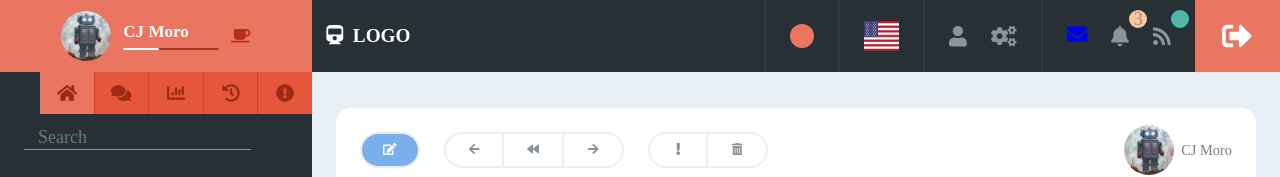
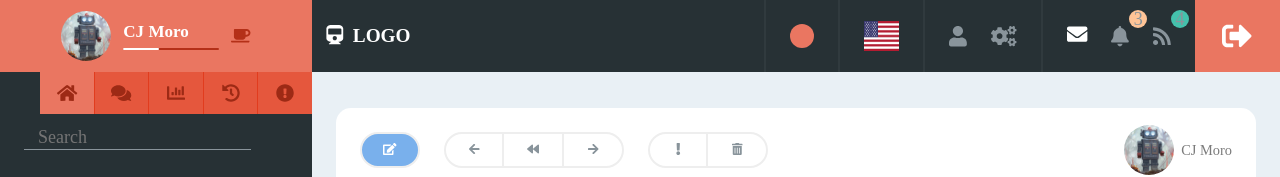
Before and after one commit to serCJm/react-admin-dashboard, a React (Create React App) app: page /mail in a window 1280 px wide. In both pictures the pointer is over the link 1088 px from the left and 36 px from the top of the page. Shown: the top 177 px of the page. Built offline with nearby package versions, Linux system fonts and the light colour scheme.

Commit message:
Update styling for the link

```diff
--- a/src/index.css
+++ b/src/index.css
@@ -217,6 +217,10 @@ p {
       font-size: 1.7rem;
       cursor: pointer;
       z-index: 20; }
+      .header-top-menu .header-controls-item a {
+        color: #89949b; }
+        .header-top-menu .header-controls-item a:hover {
+          color: #fff; }
     .header-top-menu .header-controls-icon:not(:last-child) {
       padding-right: 2rem; }
     .header-top-menu .header-controls-icon {
--- a/src/sass/modules/_header.sass
+++ b/src/sass/modules/_header.sass
@@ -47,6 +47,10 @@
             font-size: 1.7rem
             cursor: pointer
             z-index: 20
+            & a
+                color: $greyFont
+                &:hover
+                    color: $white
         &-icon:not(:last-child)
             padding-right: 2rem
         &-icon
```
Also changed, not shown: 1 other file (tests, documents, lock files or other folders).
